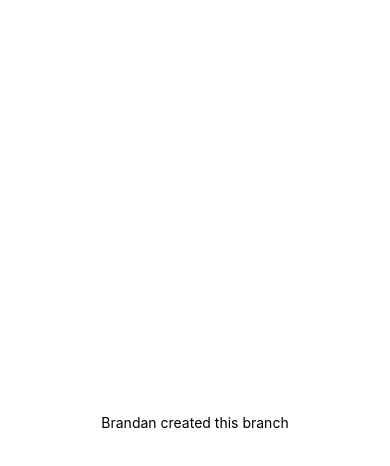
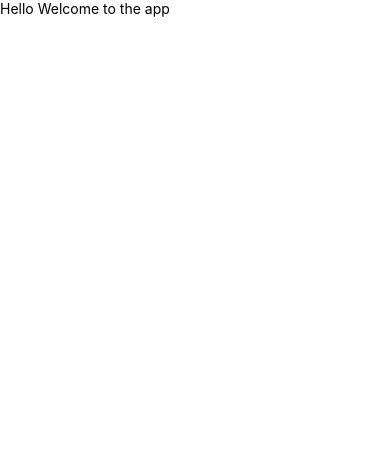
Before and after one commit to BrandanN21/mke-parking-app, a React Native app: screen / in a window 390 px wide. Shown: the top 466 px of the page. Built offline with nearby package versions, Linux system fonts and the light colour scheme.

Commit message:
changed splash (loading page)

```diff
--- a/App.js
+++ b/App.js
@@ -1,12 +1,15 @@
 import { StatusBar } from 'expo-status-bar';
 import React from 'react';
-import { StyleSheet, Text, View } from 'react-native';
+import { StyleSheet, Text, View, ImageBackground } from 'react-native';
 
 export default function App() {
   return (
-    <View style={styles.container}>
-      <Text>Brandan created this branch</Text>
-      <StatusBar style="auto" />
+    <View>
+      {/* <ImageBackground source={require('./assets/loading_page.png')}
+      style={styles.background}
+      >
+      </ImageBackground> */}
+      <Text>Hello Welcome to the app</Text>
     </View>
   );
 }
@@ -18,4 +21,8 @@ const styles = StyleSheet.create({
     alignItems: 'center',
     justifyContent: 'center',
   },
+  background: {
+    width: '100%',
+    height: '100%'
+  }
 });
--- a/app.json
+++ b/app.json
@@ -8,7 +8,8 @@
     "splash": {
       "image": "./assets/splash.png",
       "resizeMode": "contain",
-      "backgroundColor": "#ffffff"
+      "backgroundColor": "#ffffff",
+
     },
     "updates": {
       "fallbackToCacheTimeout": 0
@@ -17,12 +18,20 @@
       "**/*"
     ],
     "ios": {
-      "supportsTablet": true
+      "supportsTablet": true,
+      "splash": {
+        "image": "./assets/splash.png",
+        "resizeMode": "contain"
+      }
     },
     "android": {
       "adaptiveIcon": {
         "foregroundImage": "./assets/adaptive-icon.png",
         "backgroundColor": "#FFFFFF"
+      },
+      "splash": {
+        "image": "./assets/splash.png",
+        "resizeMode": "contain"
       }
     },
     "web": {
```
Also changed, not shown: assets/splash.png.
